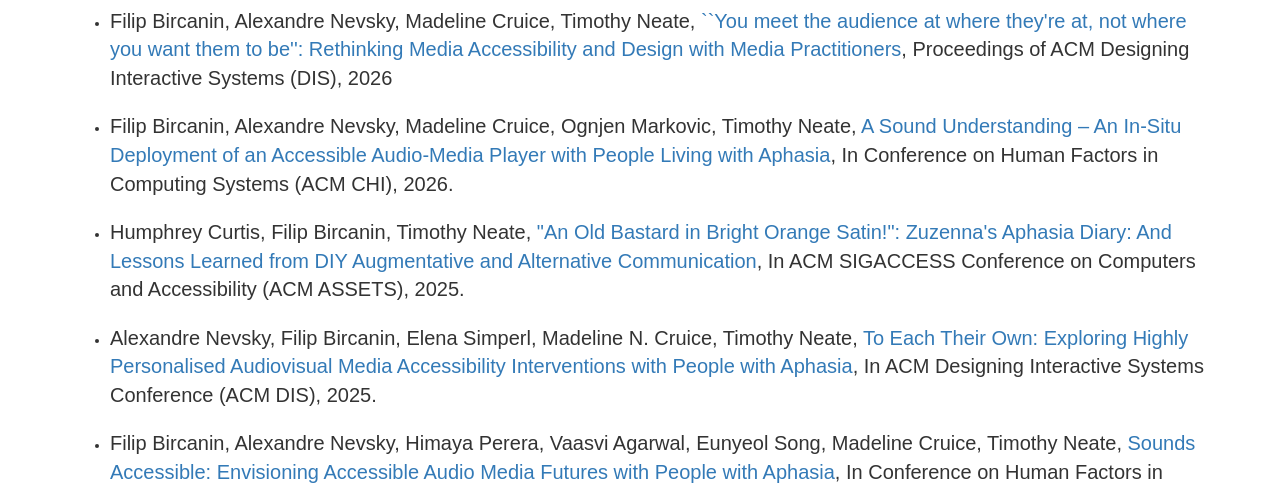
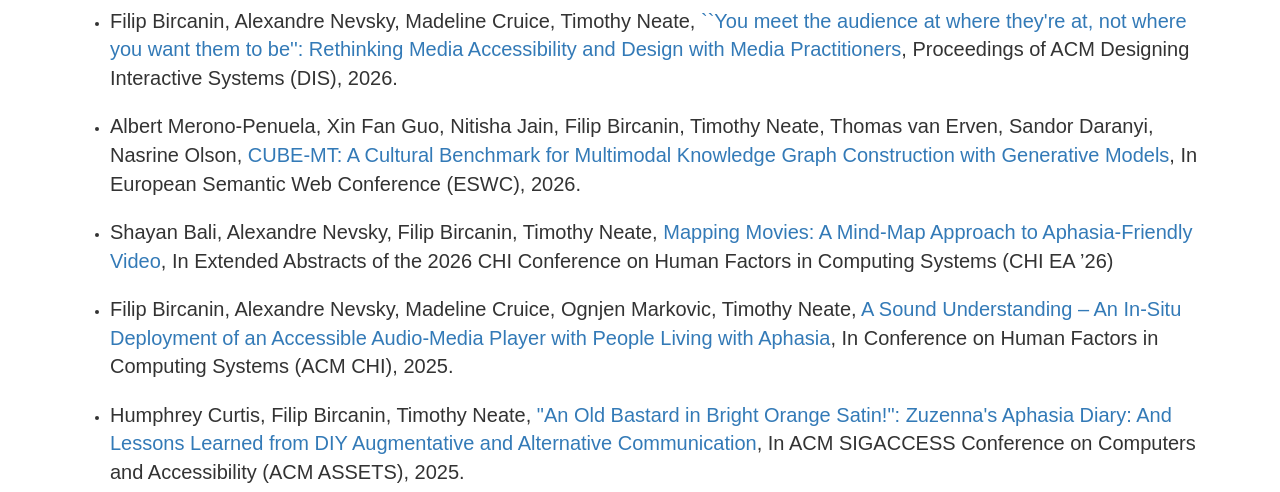
Before and after one commit to ca11yproject/ca11yproject.github.io, a plain HTML site: page outputs.html in a window 1280 px wide. Shown: the part 173-665 px from the top of the page. Drawn offline with Linux system fonts and the light colour scheme.

Commit message:
added another paper

```diff
--- a/outputs.html
+++ b/outputs.html
@@ -60,13 +60,26 @@
 
      <li>
         <p>Filip Bircanin, Alexandre Nevsky, Madeline Cruice, Timothy Neate,
-        <a href="https://kclpure.kcl.ac.uk/ws/portalfiles/portal/374580653/dis26-98_1.pdf">``You meet the audience at where they're at, not where you want them to be'': Rethinking Media Accessibility and Design with Media Practitioners</a>, Proceedings of ACM Designing Interactive Systems (DIS), 2026</p>
+        <a href="https://kclpure.kcl.ac.uk/ws/portalfiles/portal/374580653/dis26-98_1.pdf">``You meet the audience at where they're at, not where you want them to be'': Rethinking Media Accessibility and Design with Media Practitioners</a>, Proceedings of ACM Designing Interactive Systems (DIS), 2026.</p>
+    </li>
+
+
+      <li>
+        <p>Albert Merono-Penuela, Xin Fan Guo, Nitisha Jain, Filip Bircanin, Timothy Neate, Thomas van Erven, Sandor Daranyi, Nasrine Olson,
+        <a href="https://kclpure.kcl.ac.uk/ws/portalfiles/portal/373662112/_ESWC_2026_CUBE_MT_Camera_Ready2_1_.pdf"> CUBE-MT: A Cultural Benchmark for Multimodal Knowledge Graph Construction with Generative Models</a>,
+        In European Semantic Web Conference (ESWC), 2026.</p>
+    </li>
+
+    <li>
+        <p>Shayan Bali, Alexandre Nevsky, Filip Bircanin, Timothy Neate,
+        <a href="https://kclpure.kcl.ac.uk/ws/portalfiles/portal/366671312/chiea26-484.pdf"> Mapping Movies: A Mind-Map Approach to Aphasia-Friendly Video</a>,
+       In Extended Abstracts of the 2026 CHI Conference on Human Factors in Computing Systems (CHI EA ’26)</p>
     </li>
 
     <li>
         <p>Filip Bircanin, Alexandre Nevsky, Madeline Cruice, Ognjen Markovic, Timothy Neate,
         <a href="https://kclpure.kcl.ac.uk/ws/portalfiles/portal/363720010/chi26-1143-final.pdf">A Sound Understanding – An In-Situ Deployment of an Accessible Audio-Media Player with People Living with Aphasia</a>,
-        In Conference on Human Factors in Computing Systems (ACM CHI), 2026.</p>
+         In Conference on Human Factors in Computing Systems (ACM CHI), 2025.</p>
     </li>
 
     <li>
```
